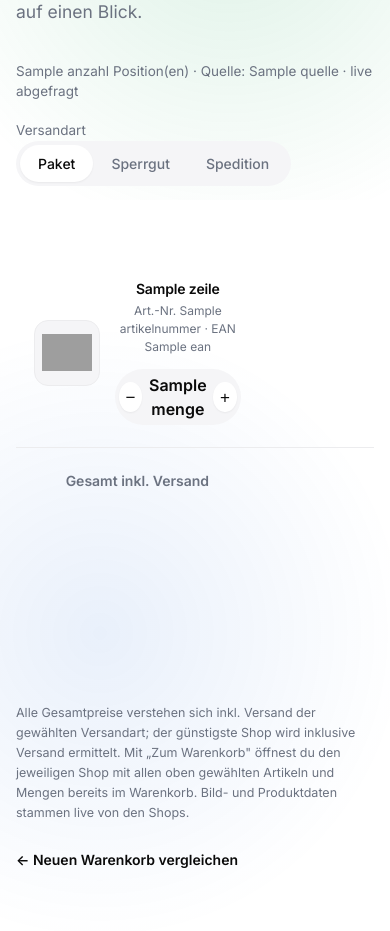
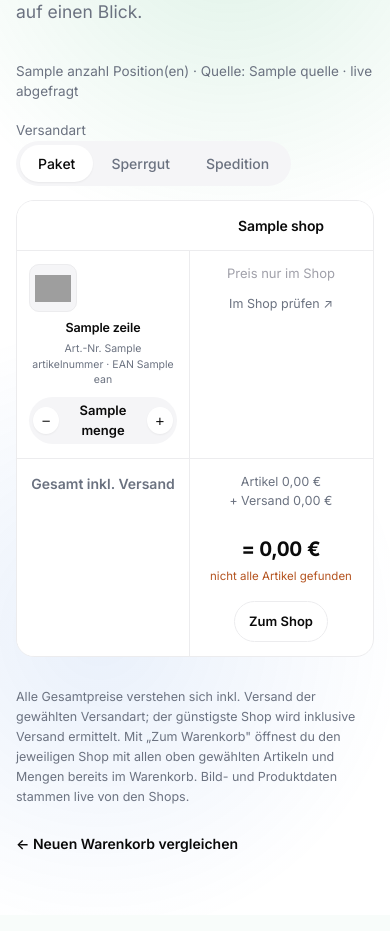
Before and after one commit to msign111/GitHub_elektrovergleich, a Python web app: template app/templates/vergleich.html in a window 390 px wide. Shown: the part 191-1122 px from the top of the page. After the commit the page ends 1043 px from the top, so only its background shows below. Run offline with Jinja, Linux system fonts and the light colour scheme; the template is opened without the code that fills it: most values are stand-ins (such as "Sample title", 1, 10 or a date in 2020); grey boxes are pictures that could not be loaded.

Commit message:
Mobile Fix

```diff
--- a/app/templates/vergleich.html
+++ b/app/templates/vergleich.html
@@ -34,7 +34,9 @@
             -webkit-font-smoothing: antialiased;
             text-rendering: optimizeLegibility;
             position: relative;
-            overflow-x: hidden;
+            /* "clip" statt "hidden": schneidet genauso ab, macht aber
+               position:sticky (klebende Kopfzeile) nicht kaputt */
+            overflow-x: clip;
         }
         /* weiche Farbverläufe im Hintergrund (wie Startseite) */
         body::before { content: ""; position: fixed; top: -240px; right: -180px; width: 680px; height: 680px; z-index: 0;
@@ -69,14 +71,19 @@
         .segmented button:hover { color: var(--text); }
         .segmented button.active { background: #fff; color: var(--text); box-shadow: var(--shadow-sm); }
 
-        /* Tabelle */
-        .table-wrap { overflow-x: auto; margin-top: 14px; }
+        /* Tabelle
+           Große Bildschirme: Tabelle passt nebeneinander, die Kopfzeile mit den
+           Shop-Namen KLEBT beim Runterscrollen oben am Fenster (position:sticky).
+           Kleine Bildschirme (Handy): die Tabelle bekommt ihren eigenen
+           Scroll-Bereich mit "eingefrorener" Kopfzeile UND Artikel-Spalte –
+           so bleiben Shop-Namen und Artikel beim Scrollen immer sichtbar. */
+        .table-wrap { overflow: visible; margin-top: 14px; }
         table.vergleich { border-collapse: separate; border-spacing: 0; width: 100%; min-width: 660px; }
         table.vergleich th, table.vergleich td { padding: 22px 18px; text-align: center; vertical-align: top; }
 
         /* Shop-Spalten */
         .shop-col { transition: background .25s ease; }
-        thead th.shop-col { position: sticky; top: 0; background: var(--bg); z-index: 3; padding-top: 14px; padding-bottom: 18px; }
+        thead th.shop-col { position: sticky; top: 0; background: var(--bg); z-index: 3; padding-top: 14px; padding-bottom: 18px; box-shadow: 0 1px 0 var(--hairline); }
         thead th.shop-col.is-best { background: var(--accent-weak); border-radius: var(--radius) var(--radius) 0 0; }
         td.shop-col.is-best { background: var(--accent-weak); }
         tfoot td.shop-col.is-best { border-radius: 0 0 var(--radius) var(--radius); }
@@ -91,7 +98,7 @@
 
         /* Produktspalte */
         td.produkt { text-align: left; width: 340px; }
-        thead td.produkt, thead th.corner { background: var(--bg); position: sticky; top: 0; z-index: 2; }
+        thead td.produkt, thead th.corner { background: var(--bg); position: sticky; top: 0; z-index: 2; box-shadow: 0 1px 0 var(--hairline); }
         .prod { display: flex; gap: 15px; align-items: center; }
         .prod-img {
             width: 66px; height: 66px; border-radius: 14px; background: var(--surface);
@@ -156,12 +163,16 @@
         .back { display: inline-block; margin-top: 26px; color: var(--text); font-weight: 600; font-size: 14px; text-decoration: none; }
         .back:hover { color: var(--accent); }
 
-        /* dezente Einblend-Animation */
+        /* dezente Einblend-Animation
+           Wichtig: Tabelle und Zeilen dürfen NICHT per transform animiert
+           werden - ein transform würde die klebende Kopfzeile/Spalte
+           (position: sticky) aushebeln. Deshalb dort nur weiches Einblenden. */
         @keyframes fadeUp { from { opacity: 0; transform: translateY(10px); } to { opacity: 1; transform: none; } }
-        .hero, .controls, .table-wrap, .fineprint { animation: fadeUp .5s ease both; }
+        @keyframes fadeIn { from { opacity: 0; } to { opacity: 1; } }
+        .hero, .controls, .fineprint { animation: fadeUp .5s ease both; }
         .controls { animation-delay: .05s; }
-        .table-wrap { animation-delay: .1s; }
-        tbody tr { animation: fadeUp .5s ease both; }
+        .table-wrap { animation: fadeIn .5s ease both; animation-delay: .1s; }
+        tbody tr { animation: fadeIn .5s ease both; }
         tbody tr:nth-child(1) { animation-delay: .12s; }
         tbody tr:nth-child(2) { animation-delay: .17s; }
         tbody tr:nth-child(3) { animation-delay: .22s; }
@@ -169,10 +180,51 @@
         tbody tr:nth-child(5) { animation-delay: .32s; }
         tbody tr:nth-child(n+6) { animation-delay: .37s; }
 
-        @media (max-width: 620px) {
+        /* ---- Handy / schmale Bildschirme: "eingefrorene" Tabelle ---- */
+        @media (max-width: 899px) {
             .hero h1 { font-size: 32px; }
             .wrap { padding: 0 16px 60px; }
-            td.produkt { width: 240px; }
+
+            /* Die Tabelle bekommt einen eigenen Scroll-Kasten (beide Richtungen).
+               Dadurch funktionieren klebende Kopfzeile UND klebende Artikel-Spalte. */
+            .table-wrap {
+                overflow: auto;
+                max-height: calc(100dvh - 12px);
+                -webkit-overflow-scrolling: touch;
+                border: 1px solid var(--hairline);
+                border-radius: var(--radius);
+                background: var(--bg);
+            }
+            table.vergleich { min-width: 0; }
+            table.vergleich th, table.vergleich td { padding: 14px 12px; }
+
+            /* Artikel-Spalte links festkleben (bleibt beim Seitwärtsscrollen stehen) */
+            td.produkt, th.corner {
+                position: sticky; left: 0; z-index: 2;
+                background: var(--bg);
+                box-shadow: 1px 0 0 var(--hairline);
+            }
+            th.corner { z-index: 4; top: 0; }           /* Ecke: über Kopfzeile UND Spalte */
+            thead th.shop-col { z-index: 3; }
+
+            /* Kompaktere Artikel-Spalte */
+            td.produkt { width: 172px; min-width: 172px; max-width: 172px; }
+            .prod { flex-direction: column; align-items: flex-start; gap: 8px; }
+            .prod-img { width: 48px; height: 48px; border-radius: 10px; padding: 5px; }
+            .prod-name { font-size: 12.5px; }
+            .prod-meta { font-size: 10.5px; word-break: break-word; }
+            .stepper { margin-top: 9px; }
+            .stepper button { width: 27px; height: 27px; font-size: 15px; }
+            .stepper .menge-wert { min-width: 32px; font-size: 13px; }
+
+            /* Kompaktere Shop-Spalten */
+            td.cell, tfoot td.shop-col { min-width: 150px; }
+            .shop-name { font-size: 14px; }
+            .best-badge { font-size: 10.5px; padding: 3px 9px; }
+            .price { font-size: 19px; }
+            .avail { white-space: nowrap; font-size: 11px; padding: 5px 9px; margin-top: 10px; }
+            .sum-total { font-size: 20px; }
+            .korb-btn { padding: 10px 14px; font-size: 13px; }
         }
         @media (prefers-reduced-motion: reduce) {
             * { animation: none !important; transition: none !important; }
@@ -406,7 +458,7 @@
             //     hier bereits den vollen Korb.
             //  2) Wir beobachten, wann Wagners Antwort im Tab WIRKLICH angekommen
             //     ist (der Tab wird dann "fremd" -> Zugriff wirft einen Fehler),
-            //     warten 2 s Puffer und senden denselben Korb NOCH EINMAL
+            //     warten 1,5 s Puffer und senden denselben Korb NOCH EINMAL
             //     (POST Nr. 2). Beim allerersten Besuch verwirft Wagner Nr. 1 und
             //     erst Nr. 2 füllt den Korb. Doppelt senden ist unschädlich:
             //     Die Aktion SETZT Mengen, sie addiert nicht.
@@ -439,7 +491,7 @@
                 // POST Nr. 1: sofort senden (legt die Wagner-Sitzung an)
                 wagnerKorbSenden(cfg, items, name);
 
-                // POST Nr. 2: erst wenn Wagners Antwort da ist + 2 s Puffer
+                // POST Nr. 2: erst wenn Wagners Antwort da ist + 1,5 s Puffer
                 let zweiterGesendet = false;
                 function zweitesSenden() {
                     if (zweiterGesendet || win.closed) return;
@@ -453,7 +505,9 @@
                     try { void win.document; } catch (e) { angekommen = true; }
                     if (angekommen || Date.now() - start > 8000) {
                         clearInterval(pruefer);
-                        setTimeout(zweitesSenden, 2000);
+                        // 1,5 s Puffer: Wagner Zeit lassen, das Sitzungs-Cookie zu
+                        // verankern - kurz genug, dass der leere Korb kaum auffällt
+                        setTimeout(zweitesSenden, 1500);
                     }
                 }, 250);
 
```
Also changed, not shown: FORTSCHRITT.md (+1 -0 lines), app/templates/start.html (+9 -1 lines).
